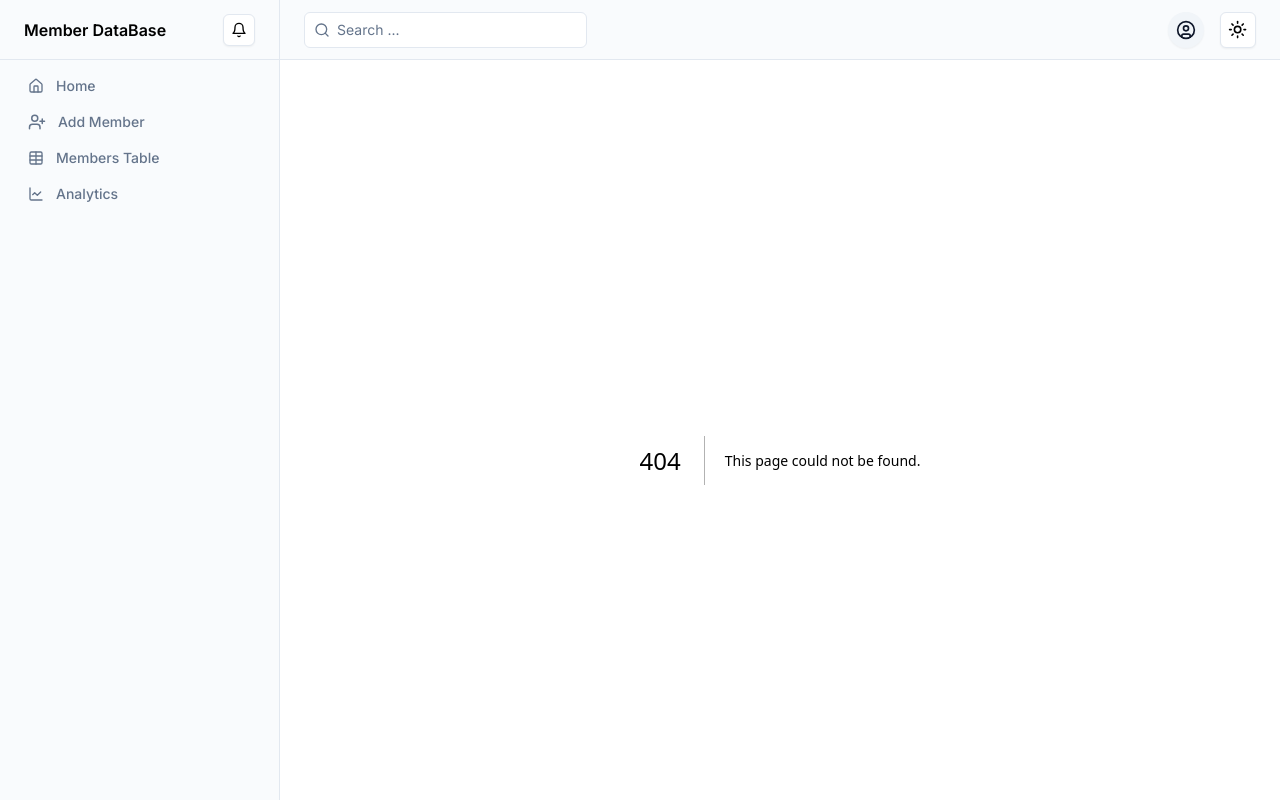
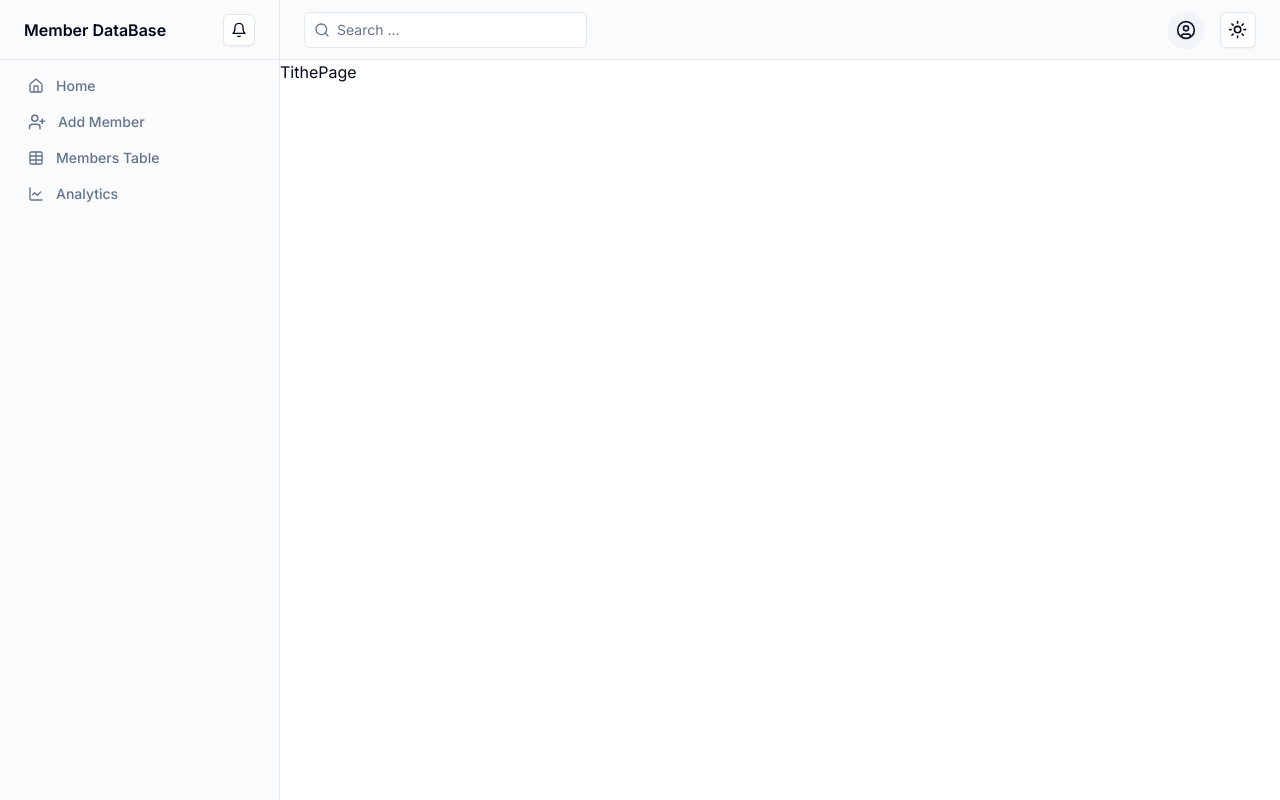
Before and after one commit to isaac-svg/memberdb, a Next.js app: page /tithe in a window 1280 px wide. Before the commit this address had no page. Built offline with nearby package versions, Linux system fonts and the light colour scheme.

Commit message:
add tithe route and page skeletons

```diff
--- /dev/null
+++ b/app/tithe/add/page.tsx
@@ -0,0 +1,9 @@
+import React from "react";
+
+type Props = {};
+
+const AddTithe = (props: Props) => {
+  return <div>AddTithe</div>;
+};
+
+export default AddTithe;
--- /dev/null
+++ b/app/tithe/page.tsx
@@ -0,0 +1,9 @@
+import React from "react";
+
+type Props = {};
+
+const TithePage = (props: Props) => {
+  return <div>TithePage</div>;
+};
+
+export default TithePage;
```
